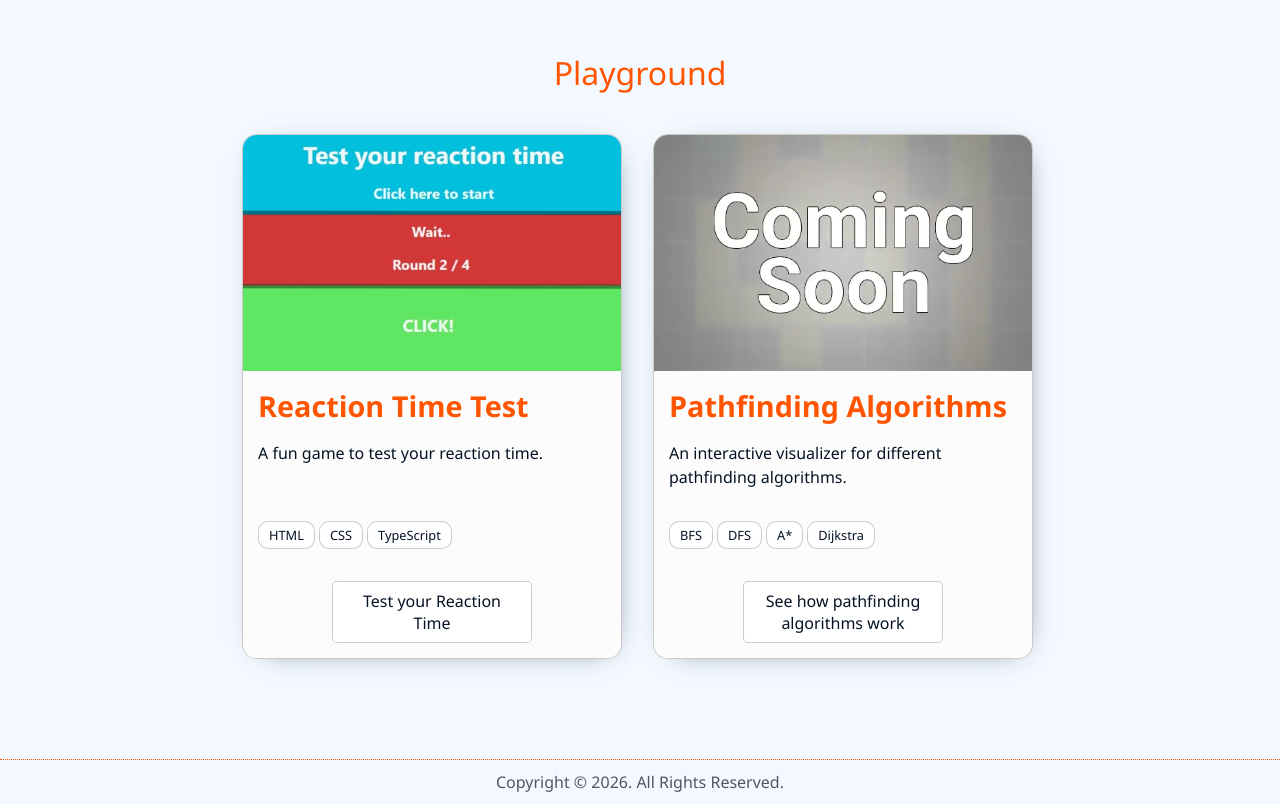
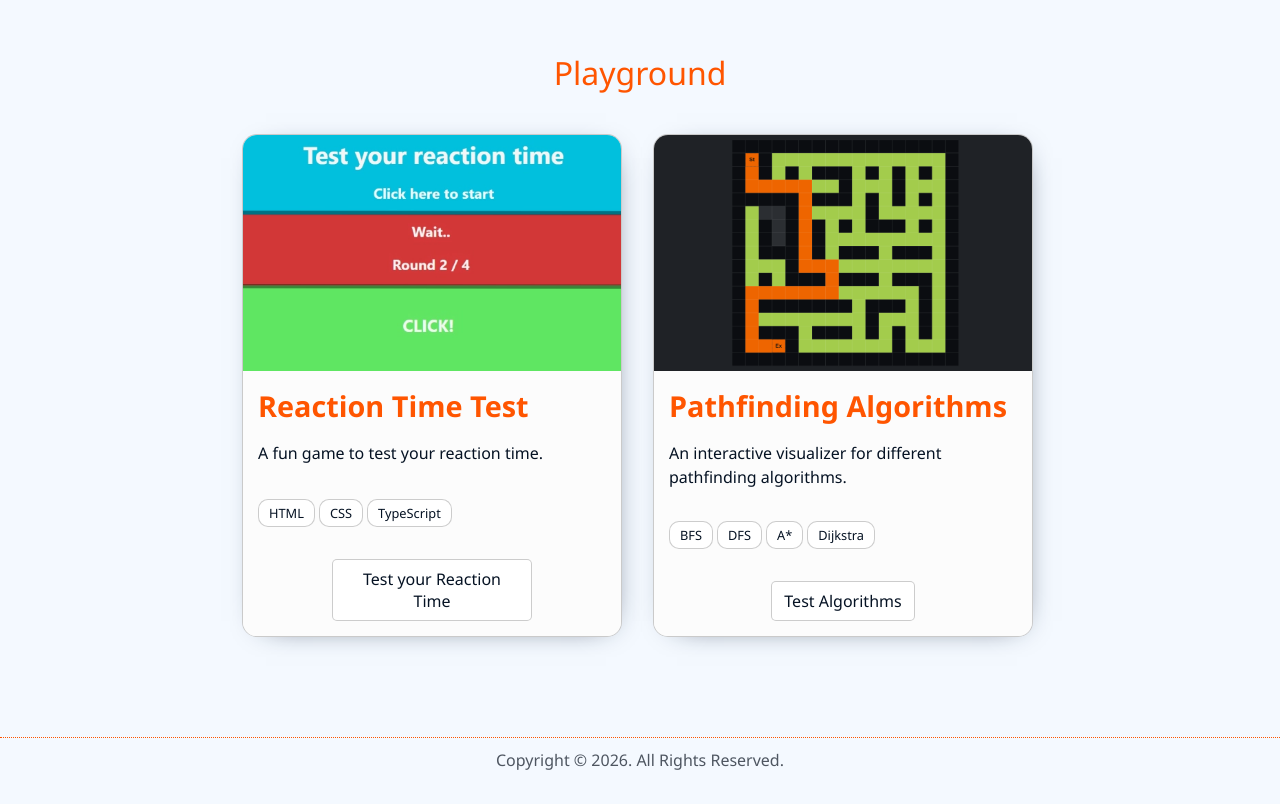
Before and after one commit to lagilogi/portfolio-website, a website built with Vite: page index.html in a window 1280 px wide. Shown: the part 2040-2844 px from the top of the page. After the commit the page ends 2822 px from the top, so only its background shows below. Built offline with nearby package versions, Linux system fonts and the light colour scheme.

Commit message:
Modify image to Pathfinding Algorithms Project

```diff
--- a/index.html
+++ b/index.html
@@ -228,7 +228,7 @@
 
           <div class="projects-container">
             <div class="project-card">  <!-- Pathfinding Algorithms -->
-              <img src="./assets/pf-coming-soon.webp" alt="Coming soon image" loading="lazy">
+              <img src="./assets/Pathfinding-maze.webp" alt="Coming soon image" loading="lazy">
               <div class="project-information">
                 <h3>Pathfinding Algorithms</h3>
                 <p>An interactive visualizer for different pathfinding algorithms.</p>
@@ -239,7 +239,7 @@
                   <li>Dijkstra</li>
                 </ul>
                 <a class="project-link-working" href="./pathfinding-algorithms-visualizer/">
-                See how pathfinding algorithms work
+                Test Algorithms
               </a>
               </div>
             </div>
```
Also changed, not shown: assets/Pathfinding-maze.webp (added).
